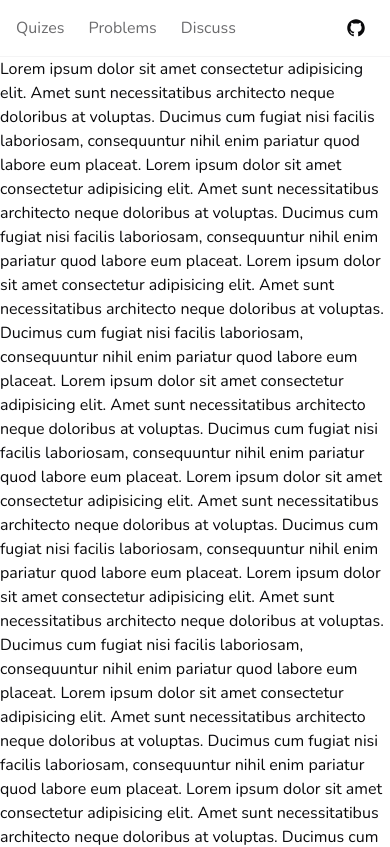
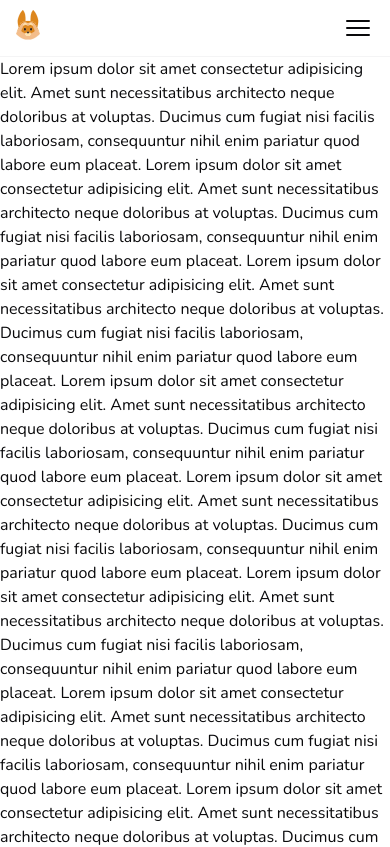
Before and after one commit to Esutarosa/yuppi, a Next.js app: page / in a window 390 px wide. Shown: the top 847 px of the page. Built offline with nearby package versions, Linux system fonts and the light colour scheme.

Commit message:
+ Mobile menu

```diff
--- a/src/components/containers/NavBar/index.module.scss
+++ b/src/components/containers/NavBar/index.module.scss
@@ -1,9 +1,13 @@
 .nav {
-  @apply w-full h-14 flex items-center;
+  @apply w-full h-14 flex items-center justify-between sm:justify-normal;
+}
+
+.logo {
+  @apply mr-8;
 }
 
 .main {
-  @apply flex items-center justify-between w-full;
+  @apply hidden sm:flex items-center justify-between w-full;
 }
 
 .navItems {
@@ -21,3 +25,14 @@
     @apply bg-accent text-accent-foreground
   }
 }
+
+/**
+ * Mobile
+ */
+.navMobileItems {
+  @apply flex flex-col mt-8;
+}
+
+.navMobileItem {
+  @apply h-12;
+}
--- a/src/components/containers/NavBar/index.tsx
+++ b/src/components/containers/NavBar/index.tsx
@@ -1,5 +1,6 @@
 'use client';
 
+import Hamburger from '@heroicons/react/24/solid/Bars3Icon';
 import type { FC, HTMLAttributeAnchorTarget } from 'react';
 import type { FormattedMessage } from '@/types/i18n';
 
@@ -9,6 +10,7 @@ import GitHub from '@/components/icons/social/GitHub';
 import Link from 'next/link';
 
 import style from './index.module.scss';
+import Logo from '@/components/icons/Logo';
 
 type NavBarProps = {
   navItems: Array<{
@@ -23,8 +25,10 @@ const NavBar: FC<NavBarProps> = ({
   navItems,
 }) => {
   return (
-    <nav className={`${style.nav}`}>
-      {/* Here should be mobiel menu in the fuater */}
+    <nav className={style.nav}>
+      <div className={style.logo}>
+        <Logo />
+      </div>
 
       <div className={style.main}>
         <div className={style.navItems}>
@@ -45,6 +49,26 @@ const NavBar: FC<NavBarProps> = ({
           </Link>
         </div>
       </div>
+
+      <Sheet>
+        <SheetTrigger className='flex sm:hidden'>
+          <Hamburger className="h-8 w-8" />
+        </SheetTrigger>
+        <SheetContent side="top">
+          <div className={style.navMobileItems}>
+            {navItems.map(({ name, href, key, target }) => (
+              <NavItem
+                key={key}
+                href={href}
+                target={target}
+                className={style.navMobileItem}
+              >
+                {name}
+              </NavItem>
+            ))}
+          </div>
+        </SheetContent>
+      </Sheet>
     </nav>
   );
 };
--- a/src/components/icons/Logo.tsx
+++ b/src/components/icons/Logo.tsx
@@ -7,12 +7,9 @@ const Logo = ({
   className?: string
 }) => {
   return (
-    <div className={className}>
-      <Link href="/" className="flex items-center gap-2">
-        <Image src="/logo.svg" alt="Yuppi Logo" width={32} height={32} />
-        <span className="text-2xl">Yuppi</span>
-      </Link>
-    </div>
+    <Link href="/" className={className}>
+      <Image src="/logo.svg" alt="Yuppi Logo" width={24} height={24} />
+    </Link>
   )
 }
 
--- a/src/components/ui/sheet.tsx
+++ b/src/components/ui/sheet.tsx
@@ -65,8 +65,8 @@ const SheetContent = React.forwardRef<
       {...props}
     >
       {children}
-      <SheetPrimitive.Close className="absolute right-4 top-4 rounded-sm opacity-70 ring-offset-background transition-opacity hover:opacity-100 focus:outline-none focus:ring-2 focus:ring-ring focus:ring-offset-2 disabled:pointer-events-none data-[state=open]:bg-secondary">
-        <X className="h-4 w-4" />
+      <SheetPrimitive.Close className="absolute right-4 top-4 rounded-sm opacity-70 ring-offset-background transition-opacity hover:opacity-100 disabled:pointer-events-none data-[state=open]:bg-secondary">
+        <X className="h-8 w-8" />
         <span className="sr-only">Close</span>
       </SheetPrimitive.Close>
     </SheetPrimitive.Content>
```
